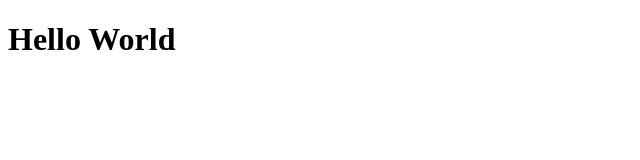
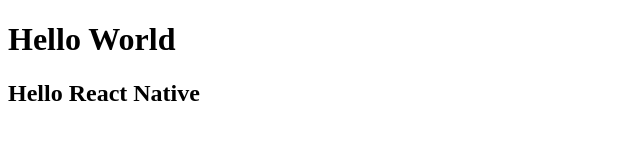
Before and after one commit to shunsaku-sugita/prepup-frontend, a plain HTML site: page index.html in a window 1280 px wide. Shown: the whole page, without its empty margins (0-640 px from the left). Drawn offline with Linux system fonts and the light colour scheme.

Commit message:
Commit new component

```diff
--- a/index.html
+++ b/index.html
@@ -8,5 +8,6 @@
 
   <body>
     <h1>Hello World</h1>
+    <h2>Hello React Native</h2>
   </body>
 </html>
```
